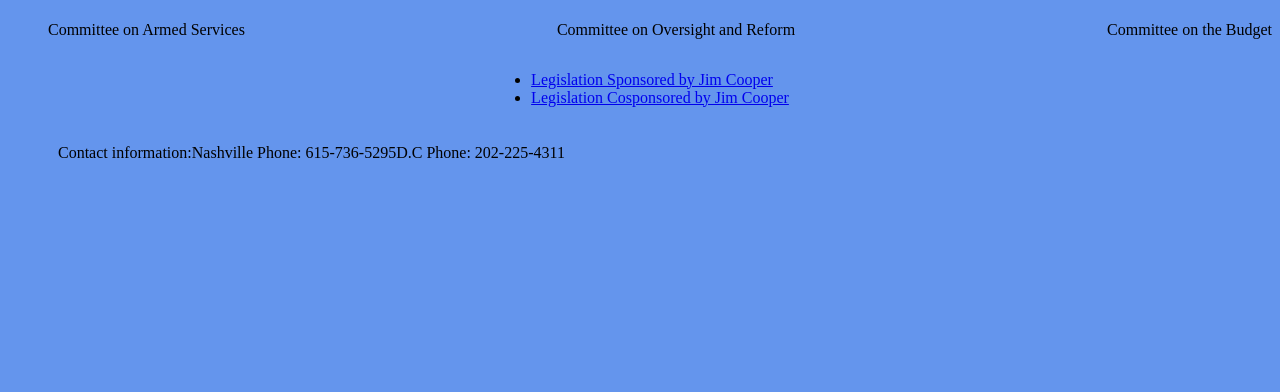
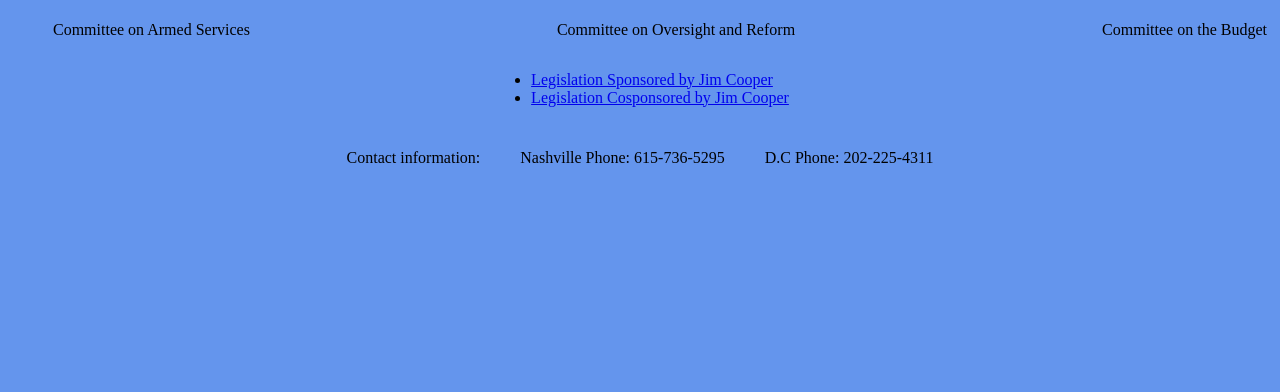
Before and after one commit to D-Upchurch/Congress-Rep, a plain HTML site: page index.html in a window 1280 px wide. Shown: the part 408-800 px from the top of the page. Drawn offline with Linux system fonts and the light colour scheme.

Commit message:
Added css for list items and contact info

```diff
--- a/index.html
+++ b/index.html
@@ -39,9 +39,9 @@
         <div class="committee-header"><h2>Committees:</h2></div>
         <div>
             <ul class="committees">
-                <li>Committee on Armed Services</li>
-                <li>Committee on Oversight and Reform</li>
-                <li>Committee on the Budget</li>
+                <li class="committees-list">Committee on Armed Services</li>
+                <li class="committees-list">Committee on Oversight and Reform</li>
+                <li class="committees-list">Committee on the Budget</li>
             </ul>
         </div>
     </section>
@@ -63,9 +63,9 @@
     <!-- Footer -->
     <section>
         <div class="footer">
-            <p>Contact information:</p>
-            <p>Nashville Phone: 615-736-5295</p>
-            <p>D.C Phone: 202-225-4311</p>
+            <p class="footer-p">Contact information:</p>
+            <p class="footer-p">Nashville Phone: 615-736-5295</p>
+            <p class="footer-p">D.C Phone: 202-225-4311</p>
         </div>
     </section>
 
--- a/main.css
+++ b/main.css
@@ -24,6 +24,7 @@
 
 .basic-info {
     font-size: 2em;
+    padding: 5px;
     background-color:darkgoldenrod;
 }
 
@@ -38,6 +39,11 @@
     flex-direction: row;
 }
 
+.committees-list {
+    margin-left: 5px;
+    margin-right: 5px;
+}
+
 .legislation-links {
     display: flex;
     justify-content: center;
@@ -47,5 +53,11 @@
 .footer {
     display: flex;
     flex-direction: row;
-    margin: 5px 50px;
+    justify-content: center;
 }
+
+.footer-p {
+    padding: 10px;
+    margin-left: 10px;
+    margin-right: 10px;
+}
```
Also changed, not shown: 1 other file.
